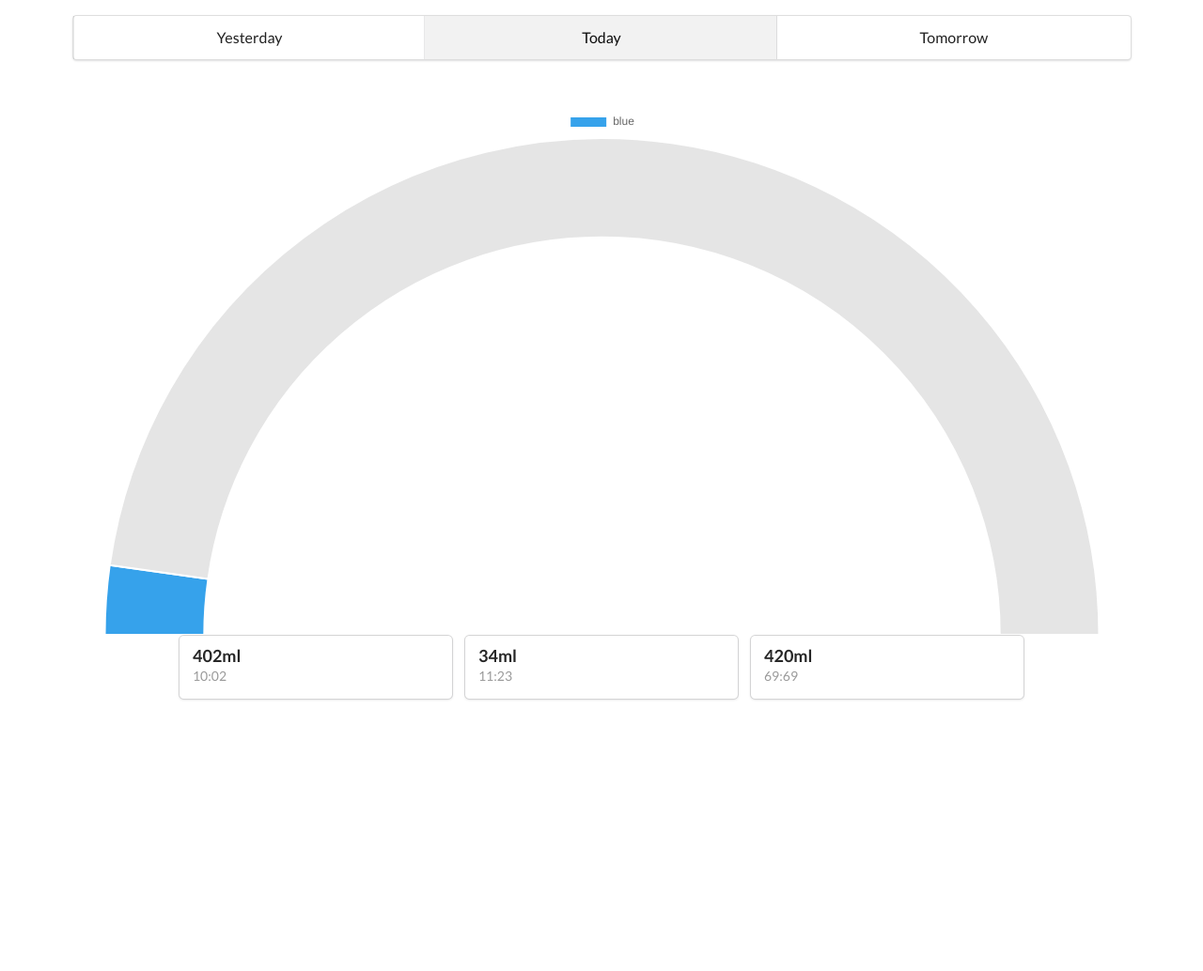
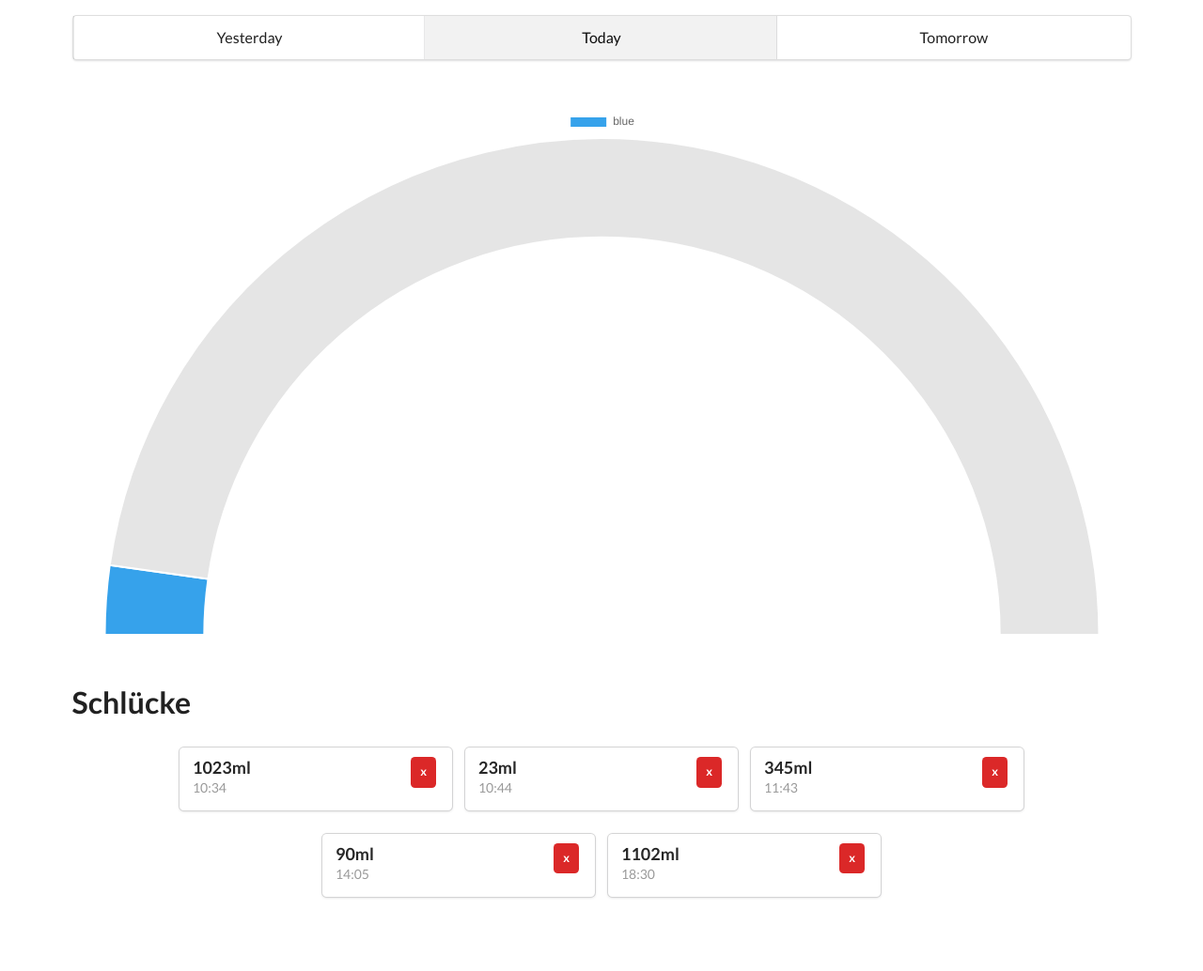
Before and after one commit to FelixBieswanger/PWA, a plain HTML site: page index.html in a window 1280 px wide. Shown: the whole page at 94% size. Before the commit the page ends 800 px from the top, so only its background shows below. Drawn offline with nearby package versions, Linux system fonts and the light colour scheme; no server answers.

Commit message:
update ui

```diff
--- a/index.html
+++ b/index.html
@@ -30,28 +30,68 @@
 
         <canvas id="myChart" style="width: 5%; margin:50px 50px 0 0;"></canvas>
 
-        <div class="ui centered cards">
+        <div style="margin-top: 50px;">
+            <h1>Schlücke</h1>
+            <div id="drinktransactions" style="height:250px; overflow:auto;">
+                <div class="ui centered cards" style="margin: auto;width: 90%;">
                     <div class="card">
                         <div class="content">
-                    <div class="header">402ml</div>
-                    <div class="meta">10:02</div>
+                            <div class="header">1023ml
+                                <button style="float: right;" class="ui icon button mini red">
+                                    x
+                                </button>
+                            </div>
+                            <div class="meta">10:34</div>
                         </div>
                     </div>
                     <div class="card">
                         <div class="content">
-                    <div class="header">34ml</div>
-                    <div class="meta">11:23</div>
+                            <div class="header">23ml
+                                <button style="float: right;" class="ui icon button mini red">
+                                    x
+                                </button>
+                            </div>
+                            <div class="meta">10:44</div>
                         </div>
                     </div>
                     <div class="card">
                         <div class="content">
-                    <div class="header">420ml</div>
-                    <div class="meta">69:69</div>
+                            <div class="header">345ml
+                                <button style="float: right;" class="ui icon button mini red">
+                                    x
+                                </button>
+                            </div>
+                            <div class="meta">11:43</div>
+                        </div>
+                    </div>
+                    <div class="card">
+                        <div class="content">
+                            <div class="header">90ml
+                                <button style="float: right;" class="ui icon button mini red">
+                                    x
+                                </button>
+                            </div>
+                            <div class="meta">14:05</div>
+                        </div>
+                    </div>
+                    <div class="card">
+                        <div class="content">
+                            <div class="header">1102ml
+                                <button style="float: right;" class="ui icon button mini red">
+                                    x
+                                </button>
+                            </div>
+                            <div class="meta">18:30</div>
                         </div>
                     </div>
                 </div>
 
             </div>
+
+        </div>
+
+
+    </div>
 </body>
 
 </html>
```
Also changed, not shown: libraries/semantic/semantic.css. Lines whose indentation alone changed are shown as unchanged.
